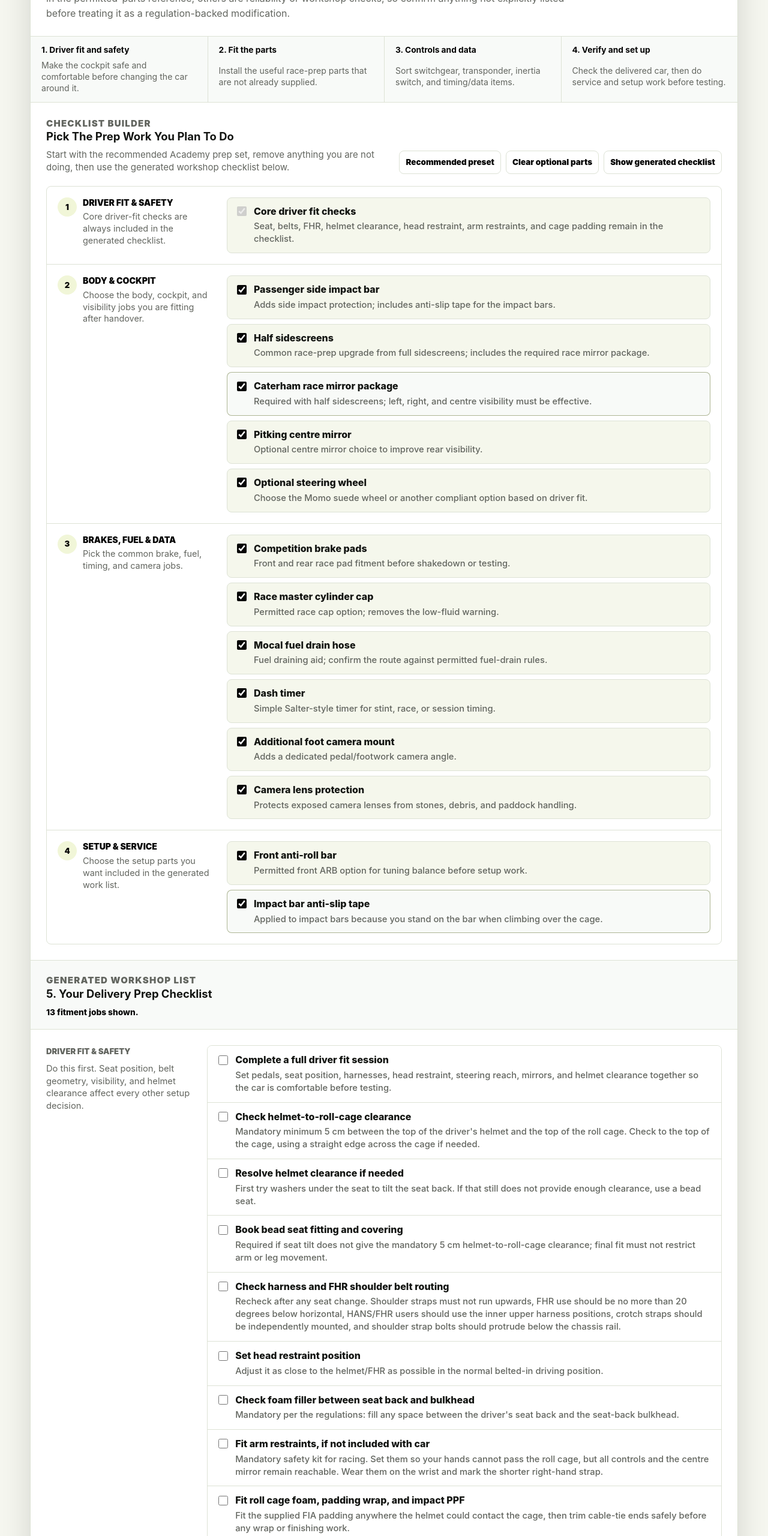
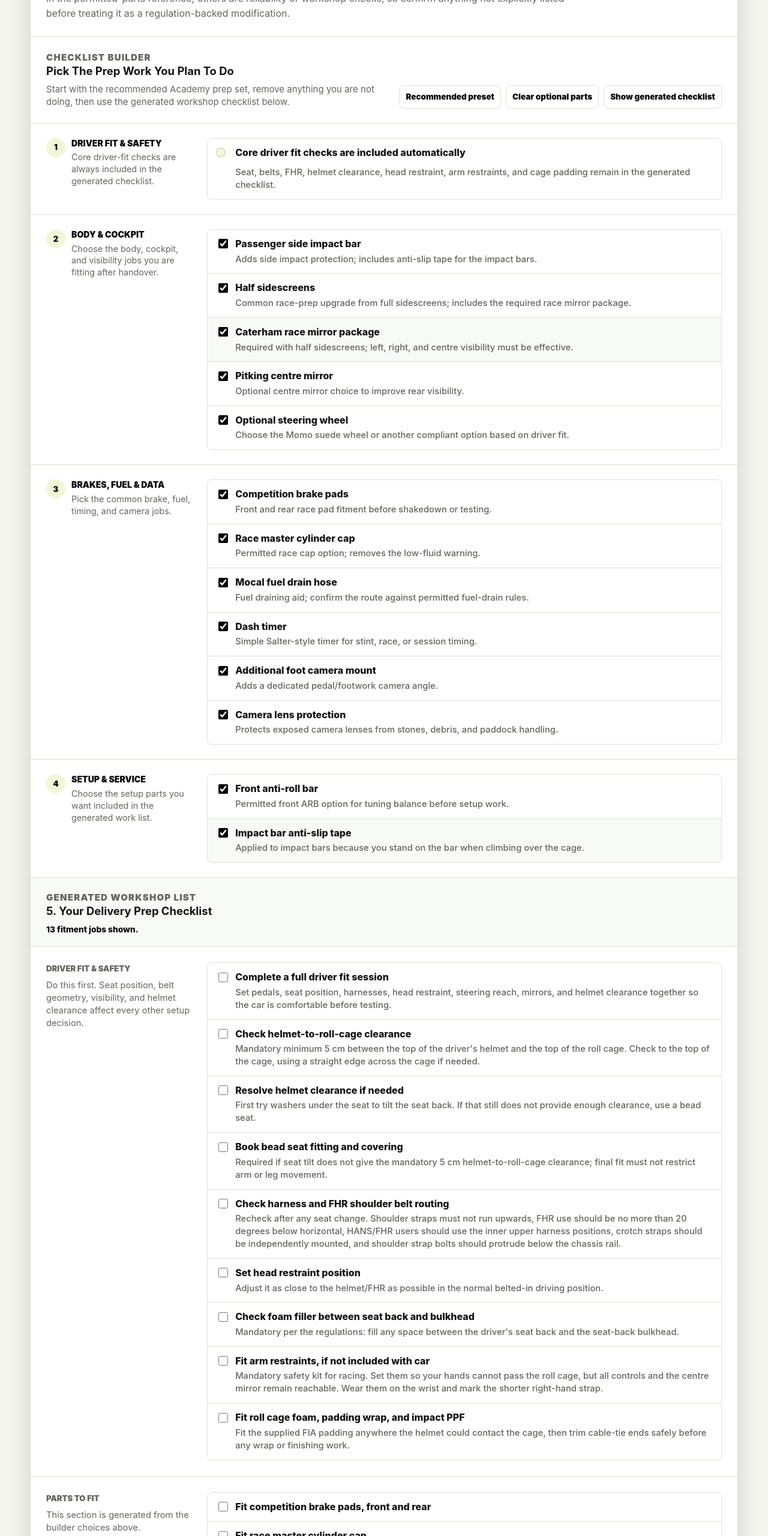
Before and after one commit to AllyMurray/caterham-academy-2026, a plain HTML site: page delivery-prep.html in a window 1280 px wide. Shown: the part 1456-4016 px from the top of the page at 60% size. Drawn offline with Linux system fonts and the light colour scheme.

Commit message:
Simplify delivery prep builder layout

```diff
--- a/delivery-prep.html
+++ b/delivery-prep.html
@@ -159,25 +159,6 @@
           </p>
         </div>
 
-        <div class="prep-flow" aria-label="Delivery prep workflow summary">
-          <article class="prep-flow-item">
-            <strong>1. Driver fit and safety</strong>
-            <span>Make the cockpit safe and comfortable before changing the car around it.</span>
-          </article>
-          <article class="prep-flow-item">
-            <strong>2. Fit the parts</strong>
-            <span>Install the useful race-prep parts that are not already supplied.</span>
-          </article>
-          <article class="prep-flow-item">
-            <strong>3. Controls and data</strong>
-            <span>Sort switchgear, transponder, inertia switch, and timing/data items.</span>
-          </article>
-          <article class="prep-flow-item">
-            <strong>4. Verify and set up</strong>
-            <span>Check the delivered car, then do service and setup work before testing.</span>
-          </article>
-        </div>
-
         <div class="delivery-builder" data-delivery-builder aria-labelledby="delivery-builder-heading">
           <div class="delivery-builder-heading">
             <div>
@@ -205,13 +186,10 @@
                 </div>
               </div>
               <div class="delivery-builder-options">
-                <label class="builder-choice builder-choice-static">
-                  <input type="checkbox" checked disabled />
-                  <span class="todo-copy">
-                    <span class="todo-title">Core driver fit checks</span>
-                    <span class="todo-context">Seat, belts, FHR, helmet clearance, head restraint, arm restraints, and cage padding remain in the checklist.</span>
-                  </span>
-                </label>
+                <div class="builder-note">
+                  <span class="todo-title">Core driver fit checks are included automatically</span>
+                  <span class="todo-context">Seat, belts, FHR, helmet clearance, head restraint, arm restraints, and cage padding remain in the generated checklist.</span>
+                </div>
               </div>
             </article>
 
@@ -699,15 +677,13 @@
           <p class="section-kicker">Quick reference</p>
           <h2>Prep Parts And Why They Matter</h2>
           <p>
-            This is the quick lookup for the guide above. It keeps the mod, part
-            number or source, benefit, and timing together without turning Delivery prep
-            into the full regulation catalogue. For the complete regulation
-            reference, use the <a href="parts.html">full parts list</a>. Badges call out
-            mandatory regulation items, conditional requirements, and explicit Caterham
-            recommendations or cautions.
+            Open this only when you need part numbers, sources, or fitment notes. For
+            the complete regulation reference, use the <a href="parts.html">full parts list</a>.
           </p>
         </div>
-        <div class="prep-groups">
+        <details class="reference-drawer">
+          <summary>Open prep parts reference</summary>
+          <div class="prep-groups">
           <article class="prep-group">
             <h3>Order Separately, Fit After Handover</h3>
             <div class="prep-card-grid">
@@ -1177,7 +1153,8 @@
               </article>
             </div>
           </article>
-        </div>
+          </div>
+        </details>
       </section>
 
       <section class="rule-card">
--- a/script.js
+++ b/script.js
@@ -329,6 +329,7 @@ const listItems = Array.from(
   ),
 );
 const prepGroups = Array.from(document.querySelectorAll(".searchable .prep-group"));
+const referenceDrawers = Array.from(document.querySelectorAll(".reference-drawer"));
 
 if (searchInput && statusNode) {
   function normalise(value) {
@@ -379,6 +380,12 @@ if (searchInput && statusNode) {
 
     searchableSections.forEach((section) => {
       section.classList.toggle("is-hidden", !sectionHasVisibleContent(section, query));
+    });
+
+    referenceDrawers.forEach((drawer) => {
+      if (query && normalise(drawer.textContent).includes(query)) {
+        drawer.open = true;
+      }
     });
 
     if (!query) {
--- a/styles.css
+++ b/styles.css
@@ -632,36 +632,6 @@ main {
   color: var(--muted);
 }
 
-.prep-flow {
-  display: grid;
-  grid-template-columns: repeat(4, minmax(0, 1fr));
-  gap: 0;
-  border-top: 1px solid var(--line);
-  background: #f8faf8;
-}
-
-.prep-flow-item {
-  display: grid;
-  gap: 6px;
-  padding: 14px 18px;
-}
-
-.prep-flow-item + .prep-flow-item {
-  border-left: 1px solid var(--line);
-}
-
-.prep-flow-item strong {
-  color: var(--track);
-  font-size: 0.86rem;
-  line-height: 1.25;
-}
-
-.prep-flow-item span {
-  color: var(--muted);
-  font-size: 0.88rem;
-  line-height: 1.35;
-}
-
 .fit-summary {
   margin-top: 10px !important;
   color: var(--track) !important;
@@ -672,7 +642,7 @@ main {
 .delivery-builder {
   border-top: 1px solid var(--line);
   background: #fff;
-  padding: 24px 26px 26px;
+  padding: 0;
 }
 
 .delivery-builder-heading {
@@ -680,7 +650,7 @@ main {
   grid-template-columns: minmax(0, 1fr) auto;
   gap: 24px;
   align-items: end;
-  margin-bottom: 20px;
+  padding: 24px 26px;
 }
 
 .delivery-builder-heading h3,
@@ -733,17 +703,15 @@ main {
 .delivery-builder-steps {
   display: grid;
   gap: 0;
-  border: 1px solid var(--line);
-  border-radius: 8px;
+  border-top: 1px solid var(--line);
   background: #fff;
-  overflow: hidden;
 }
 
 .delivery-builder-step {
   display: grid;
-  grid-template-columns: minmax(200px, 0.32fr) minmax(0, 1fr);
-  gap: 24px;
-  padding: 18px;
+  grid-template-columns: minmax(190px, 0.28fr) minmax(0, 1fr);
+  gap: 28px;
+  padding: 24px 26px;
 }
 
 .delivery-builder-step + .delivery-builder-step {
@@ -787,10 +755,136 @@ main {
 
 .delivery-builder-options {
   display: grid;
-  gap: 8px;
+  gap: 0;
+  border: 1px solid var(--line);
+  border-radius: 8px;
+  background: #fff;
+  overflow: hidden;
+}
+
+.builder-choice,
+.builder-note {
+  display: grid;
+  grid-template-columns: 20px minmax(0, 1fr);
+  gap: 12px;
+  align-items: start;
+  border: 0;
+  border-radius: 0;
+  background: #fff;
+  padding: 13px 14px;
+  color: var(--ink);
+  font-weight: 800;
 }
 
 .builder-choice {
+  cursor: pointer;
+}
+
+.builder-choice + .builder-choice,
+.builder-note + .builder-choice {
+  border-top: 1px solid var(--line);
+}
+
+.builder-choice:hover {
+  background: #f8faf8;
+}
+
+.builder-choice input {
+  width: 16px;
+  height: 16px;
+  margin-top: 0.18em;
+  accent-color: var(--track);
+}
+
+.builder-choice.is-dependency-selected {
+  background: #f8faf8;
+}
+
+.builder-note::before {
+  content: "";
+  width: 16px;
+  height: 16px;
+  margin-top: 0.18em;
+  border-radius: 999px;
+  background: #f1f6d8;
+  box-shadow: inset 0 0 0 1px rgba(63, 82, 0, 0.24);
+}
+
+.builder-note .todo-title,
+.builder-note .todo-context {
+  grid-column: 2;
+}
+
+.generated-checklist-heading {
+  border-top: 1px solid var(--line);
+  background: #f8faf8;
+  padding: 22px 26px 18px;
+}
+
+.todo-grid {
+  display: grid;
+  grid-template-columns: minmax(0, 1.2fr) minmax(0, 1fr);
+  gap: 0;
+  border-top: 1px solid var(--line);
+}
+
+.delivery-todo-grid {
+  grid-template-columns: 1fr;
+}
+
+.todo-card {
+  padding: 24px 26px;
+}
+
+.todo-card + .todo-card {
+  border-left: 1px solid var(--line);
+}
+
+.delivery-todo-grid .todo-card + .todo-card {
+  border-top: 1px solid var(--line);
+  border-left: 0;
+}
+
+.todo-card h3 {
+  margin-bottom: 14px;
+  color: var(--muted);
+  font-size: 0.82rem;
+  font-weight: 900;
+  text-transform: uppercase;
+}
+
+.delivery-todo-grid .todo-card {
+  display: grid;
+  grid-template-columns: minmax(190px, 0.28fr) minmax(0, 1fr);
+  gap: 28px;
+  padding-top: 26px;
+  padding-bottom: 26px;
+}
+
+.todo-card-heading {
+  max-width: 280px;
+}
+
+.todo-card-heading h3 {
+  margin-bottom: 8px;
+}
+
+.todo-card-heading p {
+  margin-bottom: 0;
+  color: var(--muted);
+  font-size: 0.92rem;
+  line-height: 1.42;
+}
+
+.todo-list {
+  display: grid;
+  gap: 10px;
+  margin: 0;
+  padding: 0;
+  list-style: none;
+}
+
+.todo-item {
   display: grid;
   grid-template-columns: 20px minmax(0, 1fr);
   gap: 12px;
@@ -804,110 +898,6 @@ main {
   cursor: pointer;
 }
 
-.builder-choice:hover {
-  border-color: rgba(63, 82, 0, 0.35);
-  background: #fff;
-}
-
-.builder-choice input {
-  width: 16px;
-  height: 16px;
-  margin-top: 0.18em;
-  accent-color: var(--track);
-}
-
-.builder-choice-static {
-  cursor: default;
-}
-
-.builder-choice.is-dependency-selected {
-  border-color: rgba(63, 82, 0, 0.4);
-  background: #f8faf8;
-}
-
-.generated-checklist-heading {
-  border-top: 1px solid var(--line);
-  background: #f8faf8;
-  padding: 22px 26px 18px;
-}
-
-.todo-grid {
-  display: grid;
-  grid-template-columns: minmax(0, 1.2fr) minmax(0, 1fr);
-  gap: 0;
-  border-top: 1px solid var(--line);
-}
-
-.delivery-todo-grid {
-  grid-template-columns: 1fr;
-}
-
-.todo-card {
-  padding: 24px 26px;
-}
-
-.todo-card + .todo-card {
-  border-left: 1px solid var(--line);
-}
-
-.delivery-todo-grid .todo-card + .todo-card {
-  border-top: 1px solid var(--line);
-  border-left: 0;
-}
-
-.todo-card h3 {
-  margin-bottom: 14px;
-  color: var(--muted);
-  font-size: 0.82rem;
-  font-weight: 900;
-  text-transform: uppercase;
-}
-
-.delivery-todo-grid .todo-card {
-  display: grid;
-  grid-template-columns: minmax(190px, 0.28fr) minmax(0, 1fr);
-  gap: 28px;
-  padding-top: 26px;
-  padding-bottom: 26px;
-}
-
-.todo-card-heading {
-  max-width: 280px;
-}
-
-.todo-card-heading h3 {
-  margin-bottom: 8px;
-}
-
-.todo-card-heading p {
-  margin-bottom: 0;
-  color: var(--muted);
-  font-size: 0.92rem;
-  line-height: 1.42;
-}
-
-.todo-list {
-  display: grid;
-  gap: 10px;
-  margin: 0;
-  padding: 0;
-  list-style: none;
-}
-
-.todo-item {
-  display: grid;
-  grid-template-columns: 20px minmax(0, 1fr);
-  gap: 12px;
-  align-items: start;
-  border: 1px solid var(--line);
-  border-radius: 8px;
-  background: var(--panel-alt);
-  padding: 12px;
-  color: var(--ink);
-  font-weight: 800;
-  cursor: pointer;
-}
-
 .delivery-todo-grid .todo-list {
   gap: 0;
   border: 1px solid var(--line);
@@ -1035,6 +1025,27 @@ main {
   border-top: 1px solid var(--line);
 }
 
+.reference-drawer {
+  border-top: 1px solid var(--line);
+}
+
+.reference-drawer summary {
+  display: flex;
+  min-height: 52px;
+  align-items: center;
+  justify-content: space-between;
+  gap: 12px;
+  padding: 14px 26px;
+  color: var(--track);
+  font-size: 0.9rem;
+  font-weight: 900;
+  cursor: pointer;
+}
+
+.reference-drawer summary:hover {
+  background: #f8faf8;
+}
+
 .prep-group {
   padding: 0;
 }
@@ -1466,7 +1477,6 @@ tr.is-hidden {
   .compact-guide,
   .prep-card-grid,
   .guide-menu-grid,
-  .prep-flow,
   .task-grid,
   .coverage-row {
     grid-template-columns: 1fr;
@@ -1482,12 +1492,8 @@ tr.is-hidden {
     border-right: 0;
   }
 
-  .prep-flow-item + .prep-flow-item {
-    border-top: 1px solid var(--line);
-    border-left: 0;
-  }
-
-  .delivery-builder,
+  .delivery-builder-heading,
+  .delivery-builder-step,
   .generated-checklist-heading {
     padding-right: 18px;
     padding-left: 18px;
```
